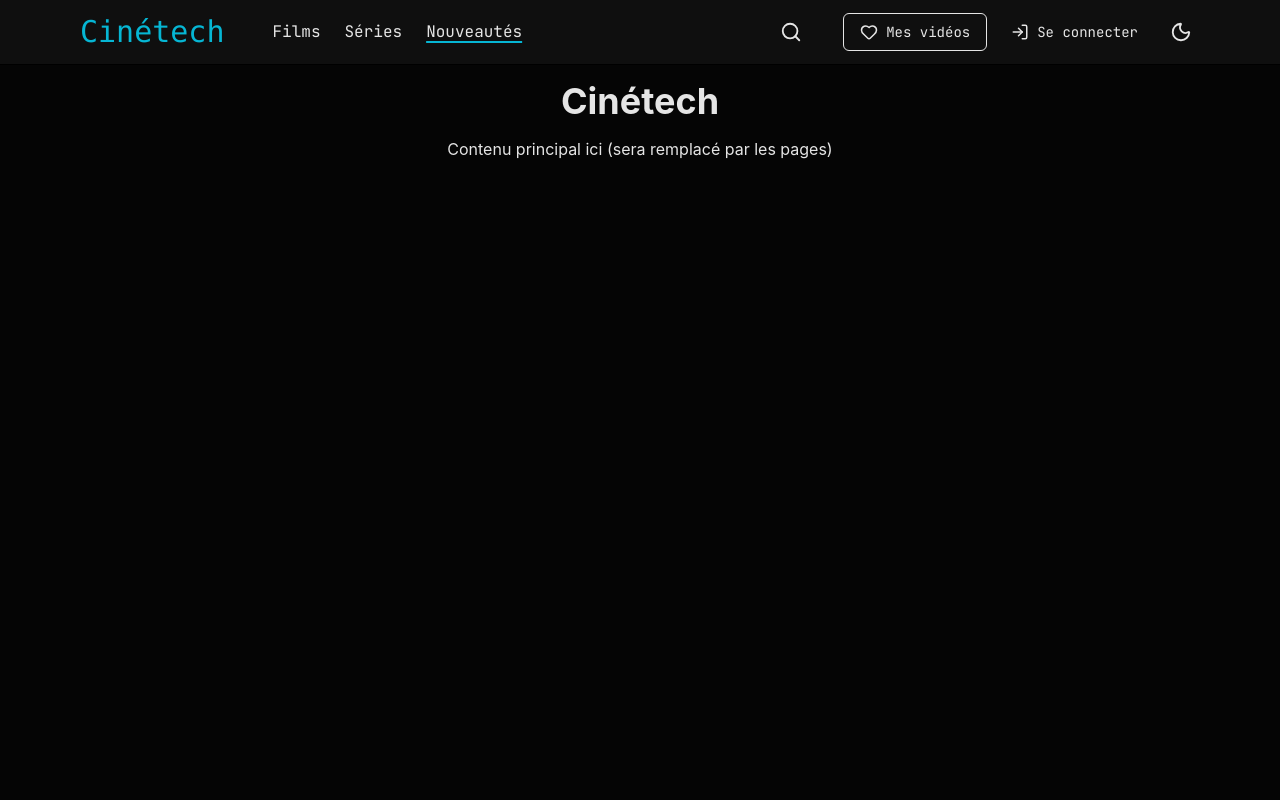
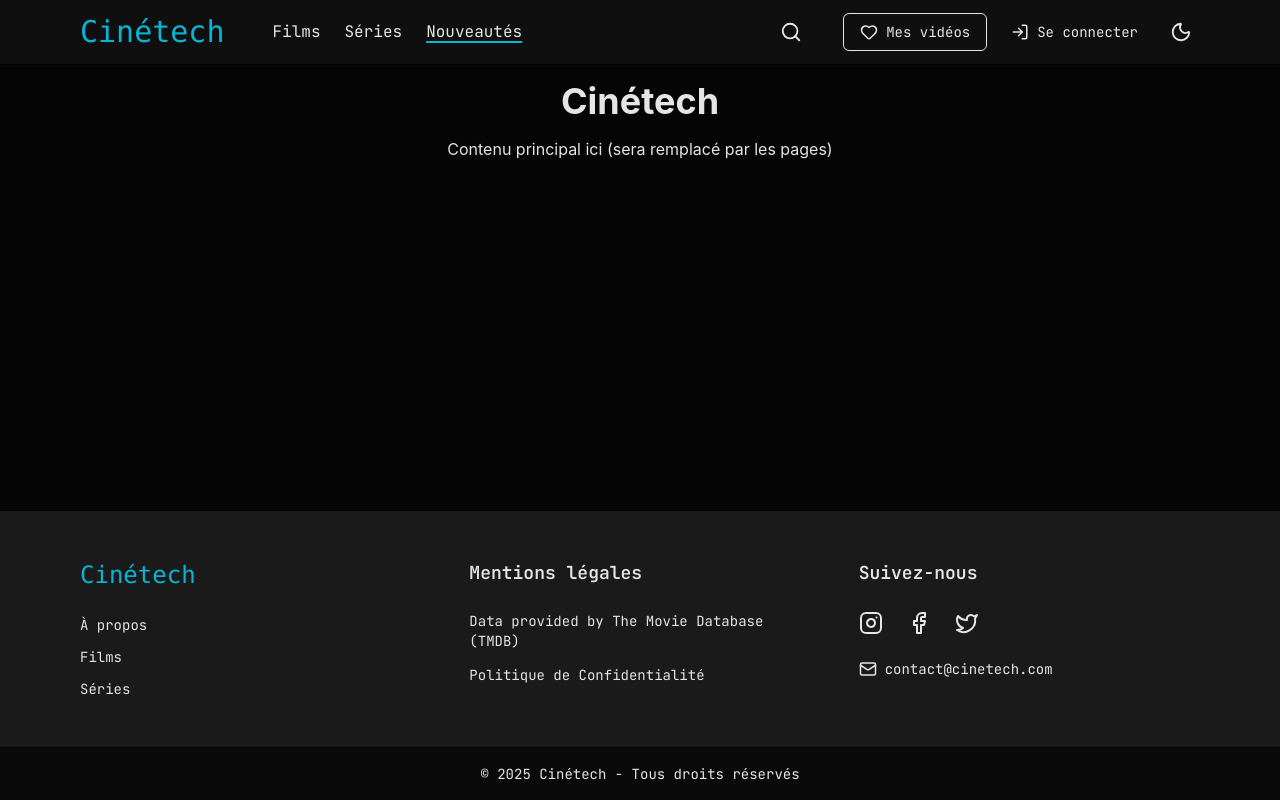
Before and after one commit to stephane-nawrat/cinetech, a React (Vite) app: page / in a window 1280 px wide. Built offline with nearby package versions, Linux system fonts and the light colour scheme.

Commit message:
feat(footer): création footer en 3 colonnes avec bottom bar

```diff
--- a/src/App.jsx
+++ b/src/App.jsx
@@ -1,11 +1,12 @@
 import Header from './components/Header';
+import Footer from './components/Footer';
 
 function App() {
   return (
-    <>
+    <div className="flex flex-col min-h-screen">
       <Header />
 
-      <main className="container mx-auto p-4">
+      <main className="flex-grow container mx-auto p-4">
         <h1 className="text-4xl font-bold text-center">
           Cinétech
         </h1>
@@ -13,7 +14,9 @@ function App() {
           Contenu principal ici (sera remplacé par les pages)
         </p>
       </main>
-    </>
+
+      <Footer />
+    </div>
   )
 }
 
--- /dev/null
+++ b/src/components/Footer.jsx
@@ -0,0 +1,124 @@
+import { Link } from 'react-router-dom';
+import { Instagram, Facebook, Twitter, Mail } from 'lucide-react';
+
+function Footer() {
+  // Récupère le thème actuel pour adapter le background
+  const theme = document.documentElement.getAttribute('data-theme') || 'dark';
+  const footerBg = theme === 'dark' ? '#1a1a1a' : '#F5E6D3';
+
+  return (
+    <footer
+      style={{
+        backgroundColor: footerBg,
+        borderTop: '0.5px solid #000000',
+        fontFamily: '"JetBrains Mono", monospace'
+      }}
+    >
+      {/* Contenu principal : 3 colonnes */}
+      <div className="container mx-auto px-20 py-12">
+        <div className="grid grid-cols-1 md:grid-cols-3 gap-12">
+
+          {/* Colonne 1 : Informations structurelles */}
+          <div>
+            <Link
+              to="/"
+              className="text-2xl font-extralight text-cyan-500 mb-6 block"
+              style={{ fontFamily: 'Menlo, Monaco, monospace' }}
+            >
+              Cinétech
+            </Link>
+            <ul className="space-y-3 text-sm">
+              <li>
+                <Link
+                  to="#"
+                  className="text-base-content hover:underline decoration-cyan-500 decoration-2 underline-offset-4"
+                >
+                  À propos
+                </Link>
+              </li>
+              <li>
+                <Link
+                  to="/films"
+                  className="text-base-content hover:underline decoration-cyan-500 decoration-2 underline-offset-4"
+                >
+                  Films
+                </Link>
+              </li>
+              <li>
+                <Link
+                  to="/series"
+                  className="text-base-content hover:underline decoration-cyan-500 decoration-2 underline-offset-4"
+                >
+                  Séries
+                </Link>
+              </li>
+            </ul>
+          </div>
+
+          {/* Colonne 2 : Références légales */}
+          <div>
+            <h3 className="text-lg font-semibold mb-6">Mentions légales</h3>
+            <p className="text-sm text-base-content mb-3">
+              Data provided by The Movie Database (TMDB)
+            </p>
+            <Link
+              to="#"
+              className="text-sm text-base-content hover:underline decoration-cyan-500 decoration-2 underline-offset-4"
+            >
+              Politique de Confidentialité
+            </Link>
+          </div>
+
+          {/* Colonne 3 : Réseaux sociaux + Contact */}
+          <div>
+            <h3 className="text-lg font-semibold mb-6">Suivez-nous</h3>
+            <div className="flex gap-6 mb-6">
+              <a
+                href="#"
+                className="text-base-content hover:text-cyan-500 transition-colors"
+                aria-label="Instagram"
+              >
+                <Instagram size={24} />
+              </a>
+              <a
+                href="#"
+                className="text-base-content hover:text-cyan-500 transition-colors"
+                aria-label="Facebook"
+              >
+                <Facebook size={24} />
+              </a>
+              <a
+                href="#"
+                className="text-base-content hover:text-cyan-500 transition-colors"
+                aria-label="Twitter"
+              >
+                <Twitter size={24} />
+              </a>
+            </div>
+            <a
+              href="mailto:contact@cinetech.com"
+              className="text-sm text-base-content hover:text-cyan-500 flex items-center gap-2"
+            >
+              <Mail size={18} />
+              contact@cinetech.com
+            </a>
+          </div>
+
+        </div>
+      </div>
+
+      {/* Bottom bar : Copyright */}
+      <div
+        className="text-center py-4 text-sm"
+        style={{
+          backgroundColor: theme === 'dark' ? '#0a0a0a' : '#E8D4B8',
+          borderTop: '0.5px solid #000000'
+        }}
+      >
+        <p>© 2025 Cinétech - Tous droits réservés</p>
+      </div>
+    </footer>
+  );
+}
+
+export default Footer;
```
